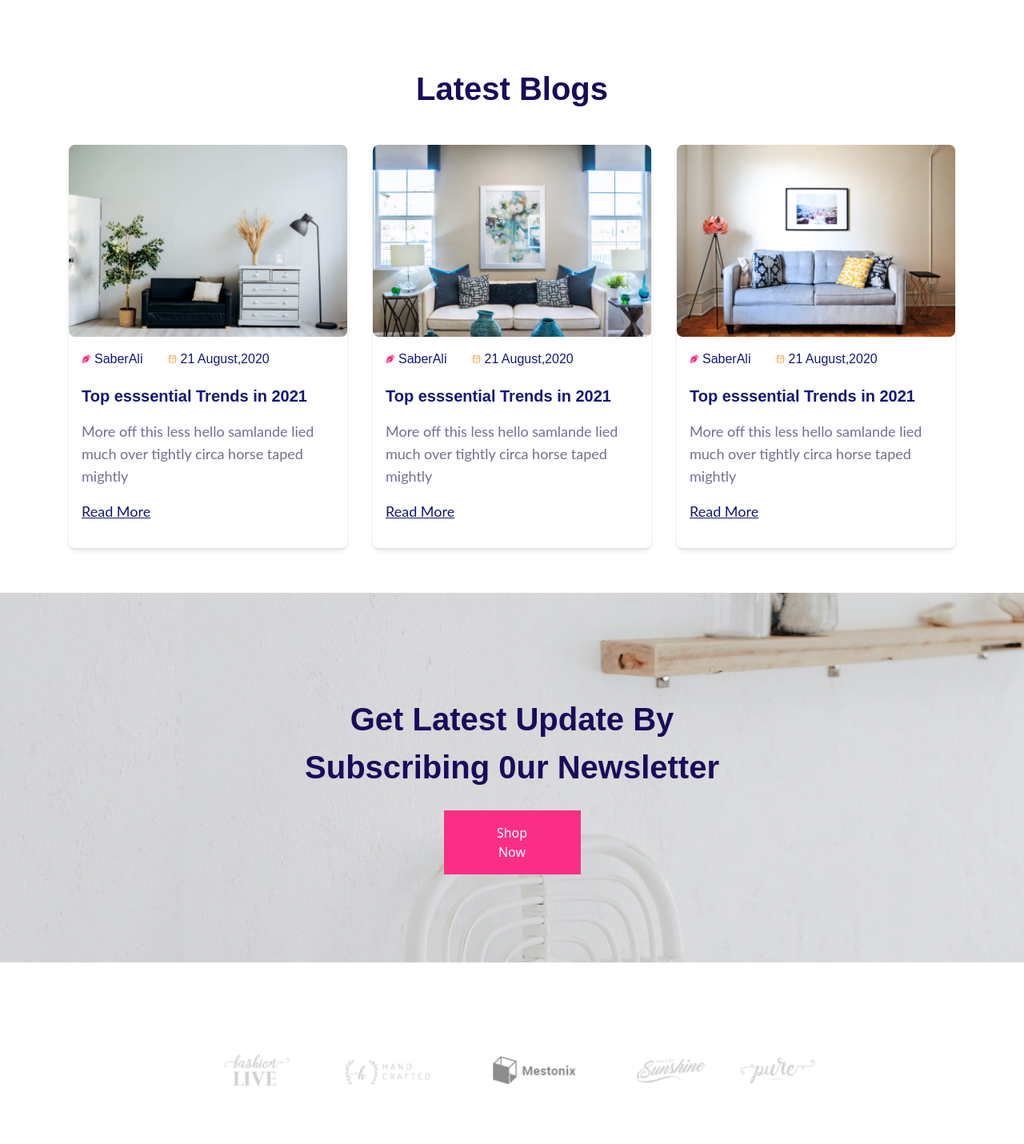
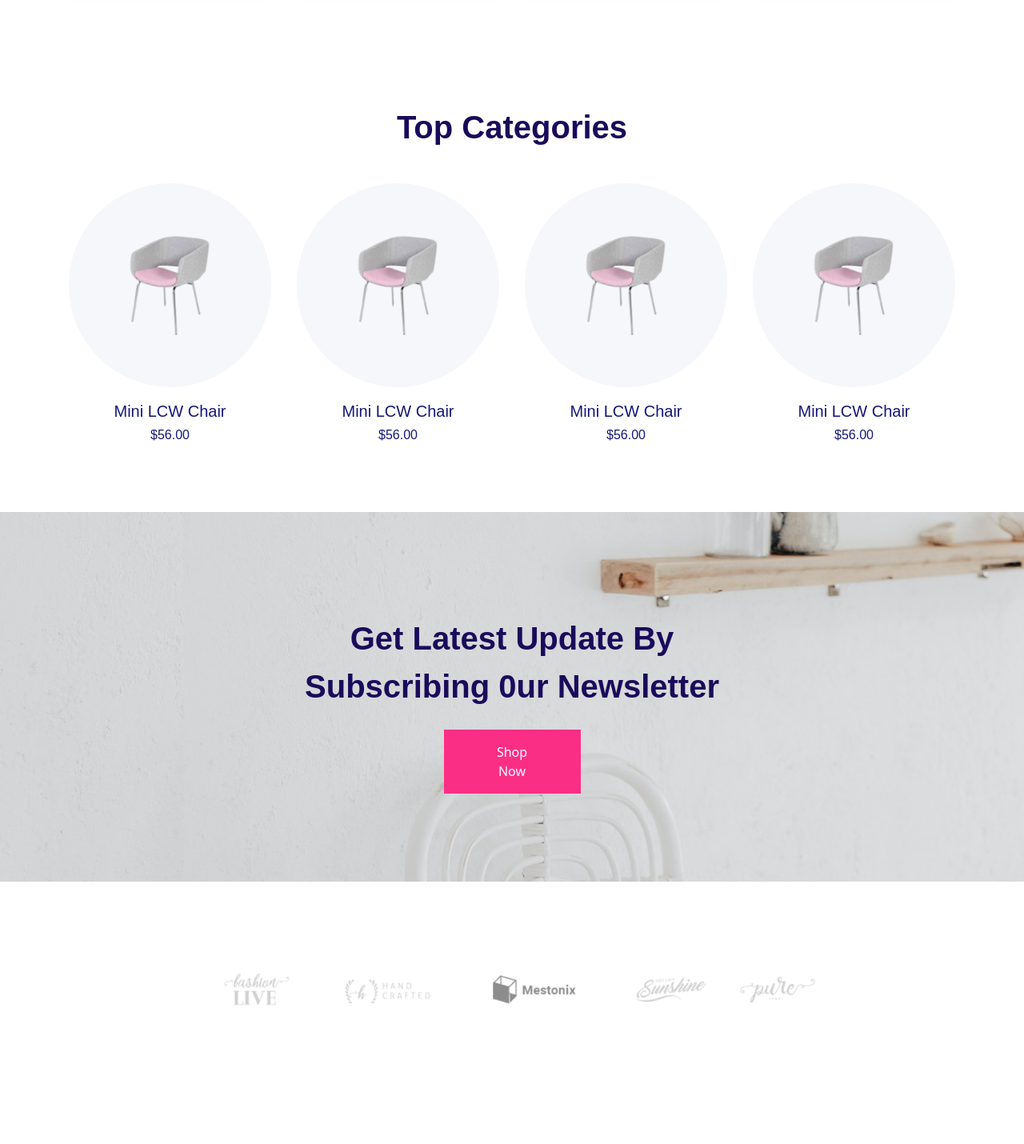
Before and after one commit to MuhammadFahadAkbar/Ecommerce-Website, a React (Create React App) app: page / in a window 1280 px wide. Shown: the part 2840-4270 px from the top of the page at 80% size. Built offline with nearby package versions, Linux system fonts and the light colour scheme.

Commit message:
Added a Top Categories Section

```diff
--- a/src/pages/Home/index.jsx
+++ b/src/pages/Home/index.jsx
@@ -14,6 +14,7 @@ import CalendarIcon from "../../images/calendar.png";
 import PenIcon from "../../images/Pen.png";
 import NewsletterBg from "../../images/newsletter.png";
 import BrandsImage from "../../images/brands.png";
+import TopChair from "../../images/topchair.png";
 
 import { Link } from "react-router-dom";
 
@@ -767,7 +768,7 @@ const Home = () => {
       </div>
 
       {/* What Hekto Offer! */}
-      <div className="custom-container m-auto pt-20 pb-14">
+      <div className="custom-container m-auto pt-32 pb-14">
         <h1 className="font-josefin text-[#1A0B5B] text-center font-bold text-[40px] mb-6">
           What Hekto Offer!
         </h1>
@@ -813,6 +814,89 @@ const Home = () => {
             </p>
           </div>
         </div>
+      </div>
+
+      {/* Top Categories */}
+      <div className="custom-container m-auto py-20">
+        <h1 className="font-josefin text-[#1A0B5B] text-center font-bold text-[40px] mb-6">
+          Top Categories
+        </h1>
+        <div className="flex justify-center items-center mt-10">
+          <div className="group w-[25%] mx-4 text-center">
+            <div className="relative rounded-full hover:cursor-pointer text-center py-16 bg-[#F6F7FB] mb-4">
+              <img className="w-[50%] m-auto" src={TopChair} alt="chair" />
+              <button className="absolute left-[4.7rem] bottom-[2.5rem] font-lato px-4 py-2 bg-[#08D15F] text-white m-auto hidden group-hover:block">
+                View Details
+              </button>
+            </div>
+            <h1 className="text-xl font-josefin font-medium mb-1 text-[#151875]">
+              Mini LCW Chair
+            </h1>
+            <p className="font-josefin mb-1 text-[#151875]">$56.00</p>
+          </div>
+          <div className="group w-[25%] mx-4 text-center">
+            <div className="relative rounded-full hover:cursor-pointer text-center py-16 bg-[#F6F7FB] mb-4">
+              <img className="w-[50%] m-auto" src={TopChair} alt="chair" />
+              <button className="absolute left-[4.7rem] bottom-[2.5rem] font-lato px-4 py-2 bg-[#08D15F] text-white m-auto hidden group-hover:block">
+                View Details
+              </button>
+            </div>
+            <h1 className="text-xl font-josefin font-medium mb-1 text-[#151875]">
+              Mini LCW Chair
+            </h1>
+            <p className="font-josefin mb-1 text-[#151875]">$56.00</p>
+          </div>
+          <div className="group w-[25%] mx-4 text-center">
+            <div className="relative rounded-full hover:cursor-pointer text-center py-16 bg-[#F6F7FB] mb-4">
+              <img className="w-[50%] m-auto" src={TopChair} alt="chair" />
+              <button className="absolute left-[4.7rem] bottom-[2.5rem] font-lato px-4 py-2 bg-[#08D15F] text-white m-auto hidden group-hover:block">
+                View Details
+              </button>
+            </div>
+            <h1 className="text-xl font-josefin font-medium mb-1 text-[#151875]">
+              Mini LCW Chair
+            </h1>
+            <p className="font-josefin mb-1 text-[#151875]">$56.00</p>
+          </div>
+          <div className="group w-[25%] mx-4 text-center">
+            <div className="relative rounded-full hover:cursor-pointer text-center py-16 bg-[#F6F7FB] mb-4">
+              <img className="w-[50%] m-auto" src={TopChair} alt="chair" />
+              <button className="absolute left-[4.7rem] bottom-[2.5rem] font-lato px-4 py-2 bg-[#08D15F] text-white m-auto hidden group-hover:block">
+                View Details
+              </button>
+            </div>
+            <h1 className="text-xl font-josefin font-medium mb-1 text-[#151875]">
+              Mini LCW Chair
+            </h1>
+            <p className="font-josefin mb-1 text-[#151875]">$56.00</p>
+          </div>
+        </div>
+      </div>
+
+      {/* NewsLetter */}
+      <div
+        className="w-full py-[8rem]"
+        style={{
+          backgroundImage: `url(${NewsletterBg})`,
+          backgroundRepeat: "no-repeat",
+          backgroundAttachment: "cover",
+        }}
+      >
+        <div className="custom-container m-auto">
+          <h1 className="font-josefin text-[#1A0B5B] text-center font-bold text-[40px] mb-6">
+            Get Latest Update By <br /> Subscribing 0ur Newsletter
+          </h1>
+          <div className="w-[15%] m-auto">
+            <button className="px-12 py-4 bg-[#FB2E86] text-white">
+              Shop Now
+            </button>
+          </div>
+        </div>
+      </div>
+
+      {/* Brands */}
+      <div className="custom-container m-auto pt-20 pb-14">
+        <img width="70%" className="m-auto" src={BrandsImage} alt="Brands" />
       </div>
 
       {/* Latest Blogs */}
@@ -898,37 +982,6 @@ const Home = () => {
           </div>
         </div>
       </div>
-
-      {/* NewsLetter */}
-      <div
-        className="w-full py-[8rem]"
-        style={{
-          backgroundImage: `url(${NewsletterBg})`,
-          backgroundRepeat: "no-repeat",
-          backgroundAttachment: "cover",
-        }}
-      >
-        <div className="custom-container m-auto">
-          <h1 className="font-josefin text-[#1A0B5B] text-center font-bold text-[40px] mb-6">
-            Get Latest Update By <br /> Subscribing 0ur Newsletter
-          </h1>
-          <div className="w-[15%] m-auto">
-            <button className="px-12 py-4 bg-[#FB2E86] text-white">
-              Shop Now
-            </button>
-          </div>
-        </div>
-      </div>
-
-      {/* Brands */}
-      <div className="custom-container m-auto pt-20 pb-14">
-        <img
-          width="70%"
-          className="m-auto"
-          src={BrandsImage}
-          alt="Brands-Image"
-        />
-      </div>
     </div>
   );
 };
```
Also changed, not shown: src/images/topchair.png (added).
